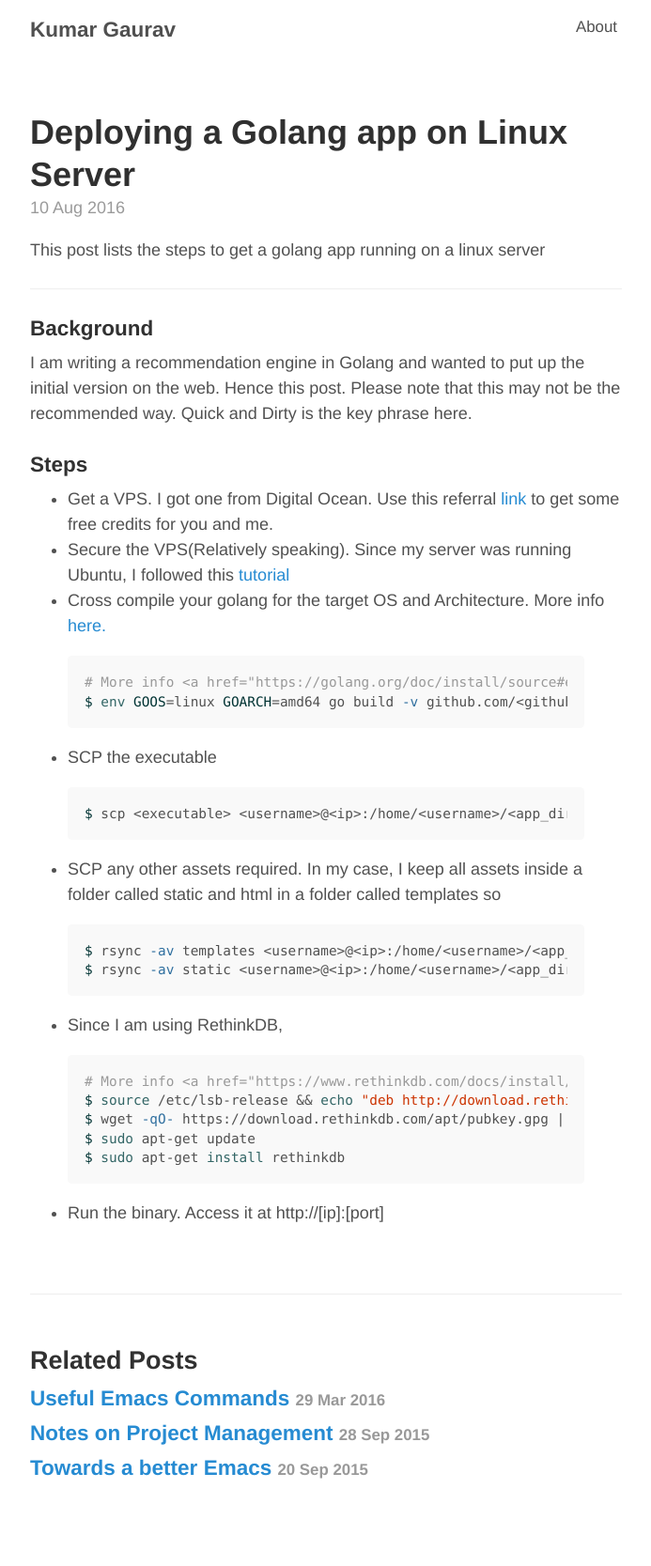
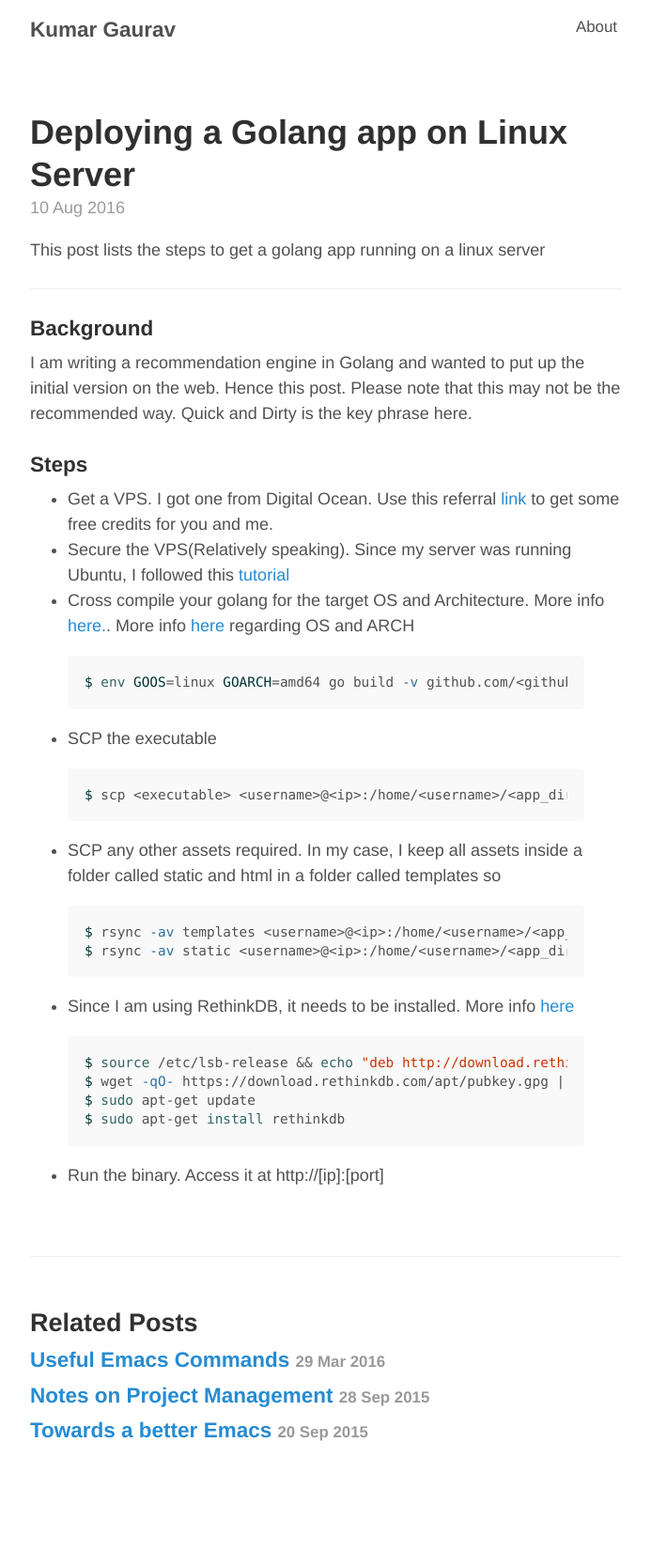
Before and after one commit to kgthegreat/kgthegreat.github.io, a Jekyll site: the page built from _posts/2016-08-10-deploy-go-lang-app-linux-server.md, in a window 1280 px wide. Shown: the whole page at 94% size, without its empty margins (293-986 px from the left). Built offline with Jekyll 4.4.1, drawn with Linux system fonts in a browser that asks for light colours; after the commit the page ends 1627 px from its top, so only the background shows below that.

Commit message:
Formatted

```diff
--- a/_posts/2016-08-10-deploy-go-lang-app-linux-server.md
+++ b/_posts/2016-08-10-deploy-go-lang-app-linux-server.md
@@ -15,10 +15,9 @@ I am writing a recommendation engine in Golang and wanted to put up the initial
 
 * Get a VPS. I got one from Digital Ocean. Use this referral <a href="https://m.do.co/c/0e9b19aad9a9">link</a> to get some free credits for you and me.
 * Secure the VPS(Relatively speaking). Since my server was running Ubuntu, I followed this <a href="https://www.digitalocean.com/community/tutorials/initial-server-setup-with-ubuntu-14-04">tutorial</a>
-* Cross compile your golang for the target OS and Architecture. More info <a href="http://dave.cheney.net/2015/08/22/cross-compilation-with-go-1-5">here.</a>
+* Cross compile your golang for the target OS and Architecture. More info <a href="http://dave.cheney.net/2015/08/22/cross-compilation-with-go-1-5">here.</a>. More info <a href="https://golang.org/doc/install/source#environment">here</a> regarding OS and ARCH
 
 {% highlight bash %}
-# More info <a href="https://golang.org/doc/install/source#environment">here</a> regarding OS and ARCH
 $ env GOOS=linux GOARCH=amd64 go build -v github.com/<github_id>/<project_path>
 {% endhighlight %}
 
@@ -32,15 +31,12 @@ $ rsync -av templates <username>@<ip>:/home/<username>/<app_dir>
 $ rsync -av static <username>@<ip>:/home/<username>/<app_dir>
 {% endhighlight %}
 
-* Since I am using RethinkDB,
+* Since I am using RethinkDB, it needs to be installed. More info <a href="https://www.rethinkdb.com/docs/install/ubuntu/">here</a>
 {% highlight bash %}
-# More info <a href="https://www.rethinkdb.com/docs/install/ubuntu/">here</a>
 $ source /etc/lsb-release && echo "deb http://download.rethinkdb.com/apt $DISTRIB_CODENAME main" | sudo tee /etc/apt/sources.list.d/rethinkdb.list
 $ wget -qO- https://download.rethinkdb.com/apt/pubkey.gpg | sudo apt-key add -
 $ sudo apt-get update
 $ sudo apt-get install rethinkdb
 {% endhighlight %}
 
-
-
 * Run the binary. Access it at http://[ip]:[port]
```
